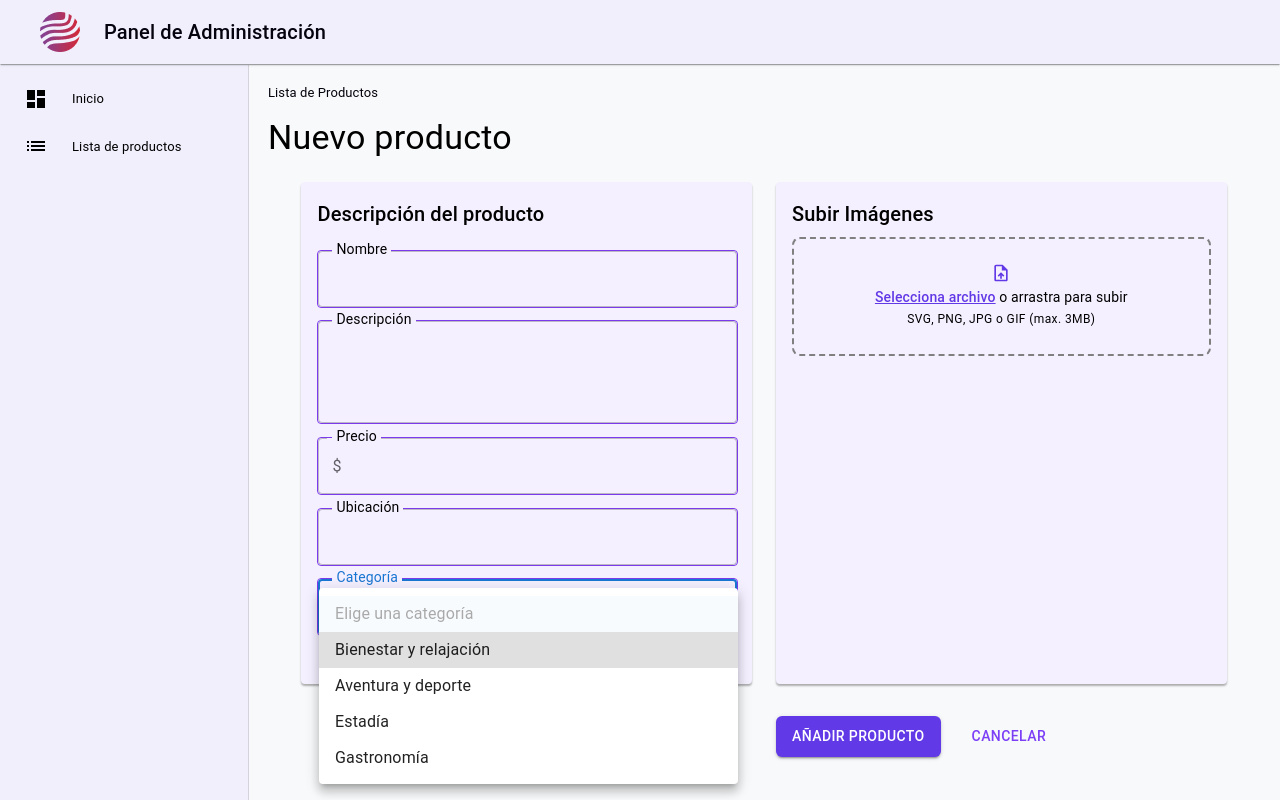
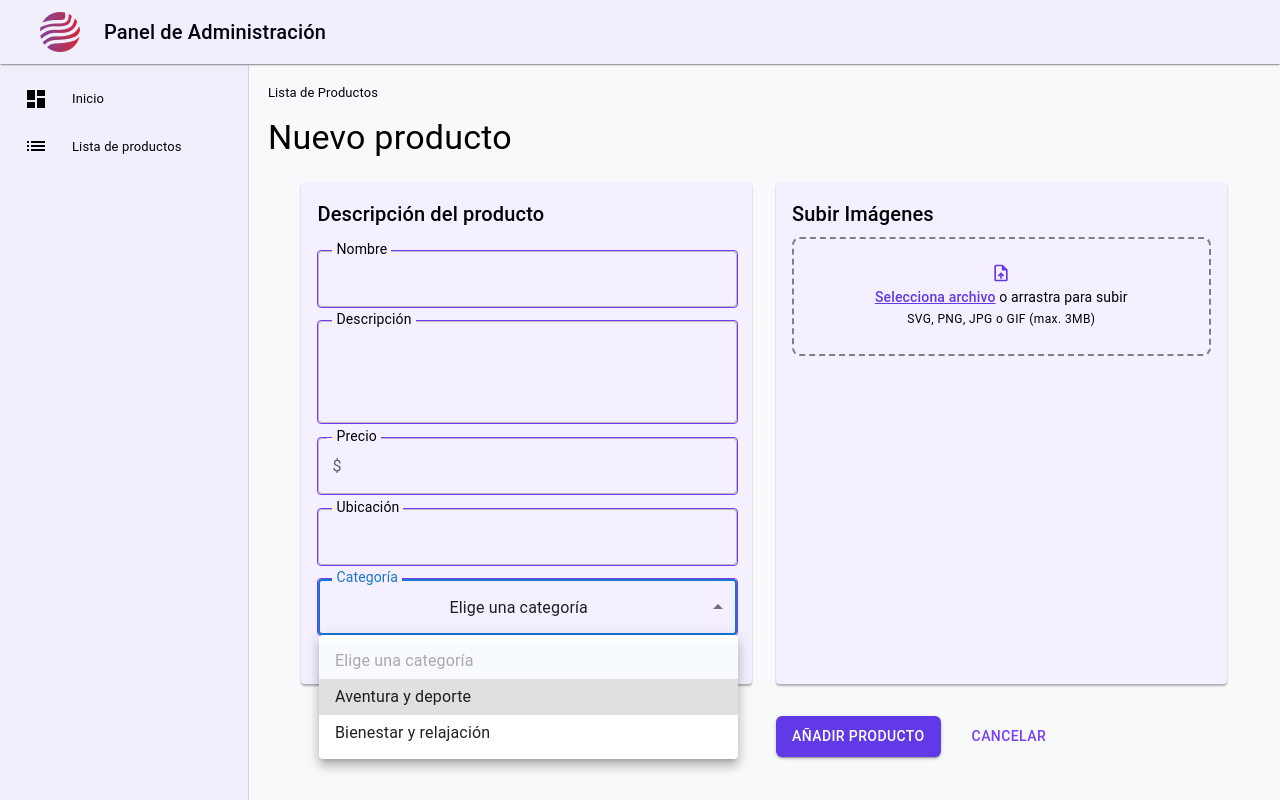
Before and after one commit to crisfelipe22/Xplora, a React (Vite) app in the folder frontend/: page /admin/productos/nuevo-producto in a window 1280 px wide. Both pictures are taken after a click on the element "Elige una categoría". Built offline with nearby package versions, Linux system fonts and the light colour scheme.

Commit message:
feat: agregando los endpoints para paquete experiencia

```diff
--- a/frontend/src/components/AddProductForm.jsx
+++ b/frontend/src/components/AddProductForm.jsx
@@ -21,7 +21,30 @@ const AddProductForm = () => {
 
     const [errores, setErrores] = useState({})
     const [exito, setExito] = useState(false)
-    const categorias = ['Bienestar y relajación', 'Aventura y deporte', 'Estadía', 'Gastronomía']
+
+    const categorias = [{
+        "idCategoria": 1,
+        "nombre": "Aventura y deporte"
+        },
+        {"idCategoria": 2,
+        "nombre": 'Bienestar y relajación' }  ]
+    //HABRÍA QUE RECIBIR LAS CATEGORÍAS CON UN ENDPOINT
+    /*
+    const [categorias, setCategorias] = useState([]);
+
+    useEffect(() => {
+        const obtenerCategorias = async () => {
+            try {
+                const response = await axios.get("http://localhost:8080/api/categorias");
+                setCategorias(response.data);
+            } catch (error) {
+                console.error("Error al obtener las categorías:", error);
+            }
+        };
+
+        obtenerCategorias();
+    }, []);
+    */
 
     const handleChange = (e) => {
         const {name, value} = e.target
@@ -34,10 +57,14 @@ const AddProductForm = () => {
             erroresObj.nombre = 'El nombre del producto es obligatorio y debe tener mínimo 3 carácteres';
         } if(product.descripcion.trim().length < 10){
             erroresObj.descripcion = 'La descripción del producto es obligatoria y debe tener mínimo 10 carácteres';
-        } if(!product.precio.trim()){
+        } if (!product.precio.trim()) {
             erroresObj.precio = 'El precio es obligatorio';
+        } else if (isNaN(Number(product.precio))) {
+            erroresObj.precio = 'El precio debe ser un número';
+        } else if (Number(product.precio) < 0) {
+            erroresObj.precio = 'El precio no puede ser negativo';
         } if(isNaN(Number(product.precio))){
-            erroresObj.precio = 'El precio debe ser un número';
+            erroresObj.precio = 'El precio debe ser un número ';
         } if(!product.ubicacion.trim()){
             erroresObj.ubicacion = 'La ubicación es obligatoria';
         } if(product.imagenes.length === 0){
@@ -134,7 +161,7 @@ const AddProductForm = () => {
 
             //llamada a POST
             try {
-                const response = await axios.post("API", productFormatoEnvio, {
+                const response = await axios.post('http://localhost:8080/api/paquete-experiencia', productFormatoEnvio, {
                     headers: {
                         "Content-Type": "application/json"
                     }
@@ -244,8 +271,8 @@ const AddProductForm = () => {
                                         Elige una categoría
                                     </MenuItem>
                                     {categorias.map((cat) => (
-                                        <MenuItem key={cat} value={cat} >
-                                            {cat}
+                                        <MenuItem key={cat.idCategoria} value={cat.idCategoria} >
+                                            {cat.nombre}
                                         </MenuItem>
                                     ))}
                                 </Select>
```
